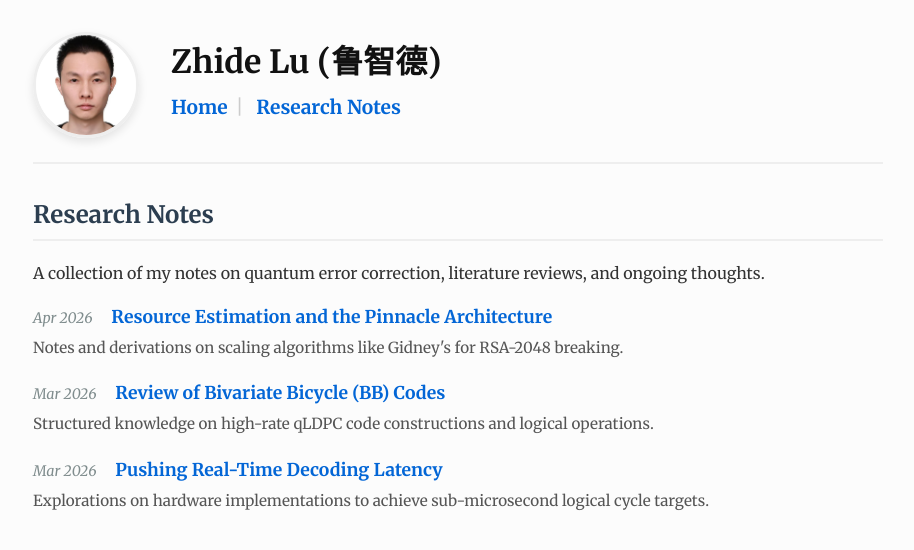
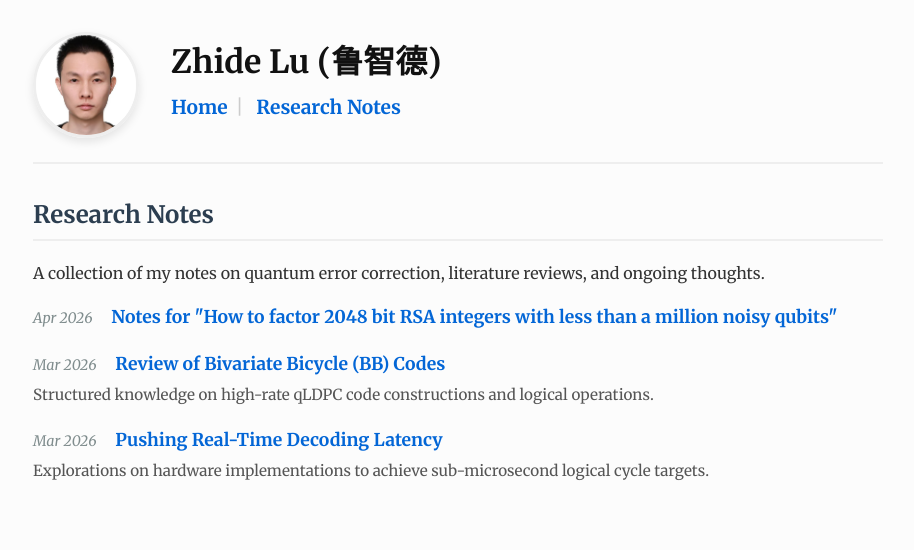
Before and after one commit to ZhideLu/ZhideLu.github.io, a Jekyll site: the page notes.html, which Jekyll copies as it is, in a window 1280 px wide. Shown: the top 550 px of the page, without its empty margins (182-1096 px from the left). Built offline with Jekyll 4.4.1, drawn with Linux system fonts in a browser that asks for light colours.

Commit message:
Update notes.html

```diff
--- a/notes.html
+++ b/notes.html
@@ -90,8 +90,7 @@
         <ul class="note-list">
             <li>
                 <span class="note-date">Apr 2026</span>
-                <a href="pinnacle-architecture.html" class="note-title">Resource Estimation and the Pinnacle Architecture</a>
-                <div class="note-summary">Notes and derivations on scaling algorithms like Gidney's for RSA-2048 breaking.</div>
+                <a href="Gidney_RSA-2048.html" class="note-title">Notes for "How to factor 2048 bit RSA integers with less than a million noisy qubits"</a>
             </li>
             <li>
                 <span class="note-date">Mar 2026</span>
```
